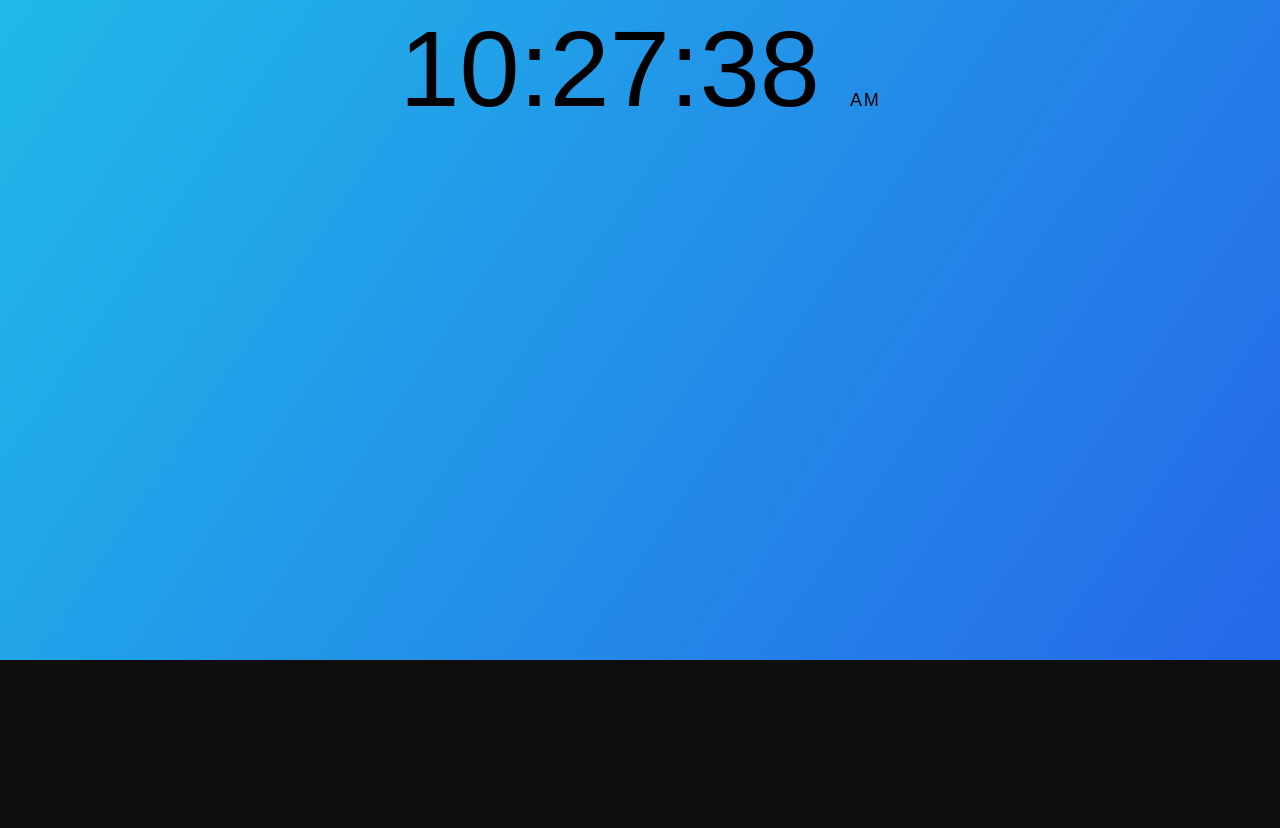
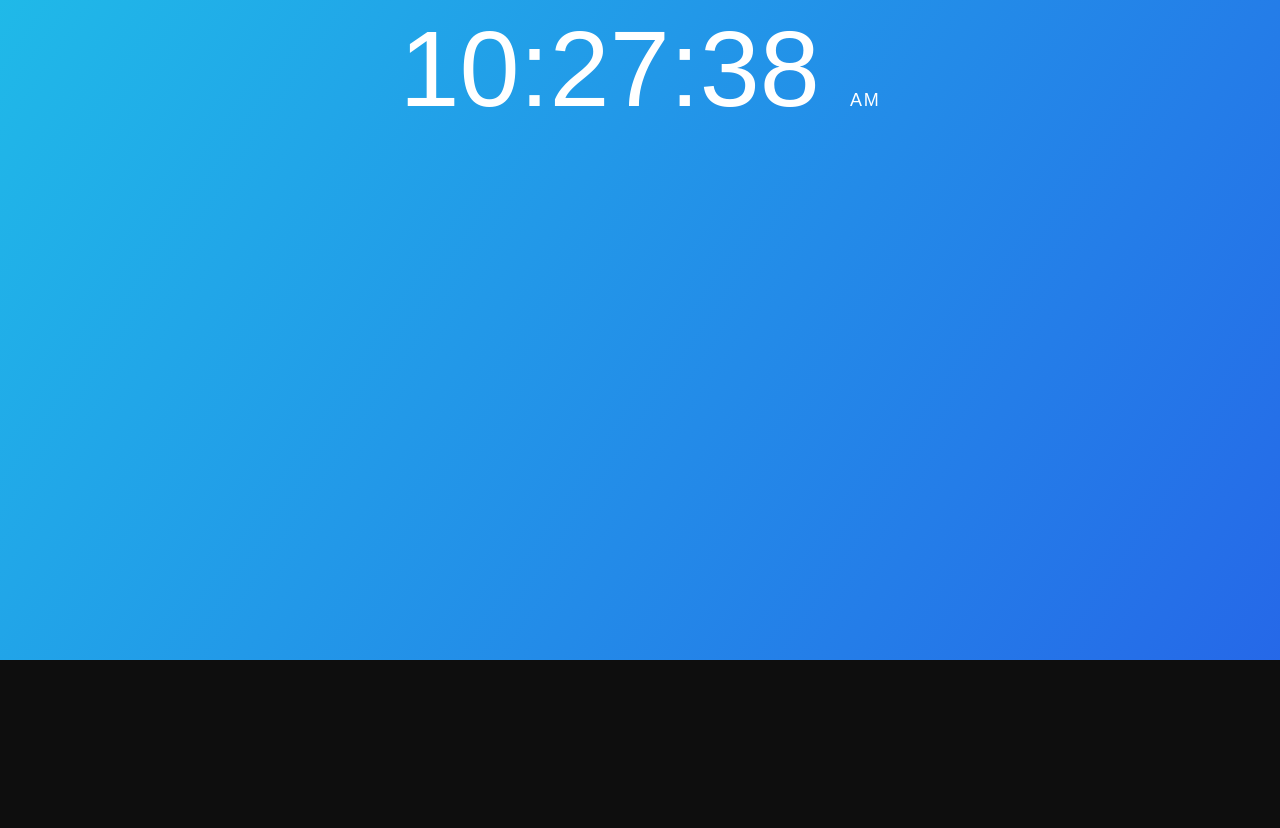
Before and after one commit to UpperCenter/project-dynamicron, a plain HTML site: page index.html in a window 1280 px wide. Shown: the part 140-968 px from the top of the page. Drawn offline with Linux system fonts and the light colour scheme; a small style sheet from the web is missing.

Commit message:
Update style.css

```diff
--- a/style/style.css
+++ b/style/style.css
@@ -10,7 +10,7 @@
   --font-weight-bold: 700;
 }
 
-@font-face {
+/* @font-face {
   font-family: Hack;
   font-style: normal;
   font-weight: 400;
@@ -24,7 +24,7 @@
   font-weight: 900;
   src: local("Hack Bold"), local("Hack-Bold"),
     url("../assets/fonts/Hack-Bold.ttf") format("ttf");
-}
+} */
 
 * {
   box-sizing: border-box;
@@ -46,7 +46,7 @@ body {
   padding: 0;
   transition: background 0.2s;
   background: var(--background);
-  color: var(--foreground);
+  color: white;
 }
 
 input,
```
